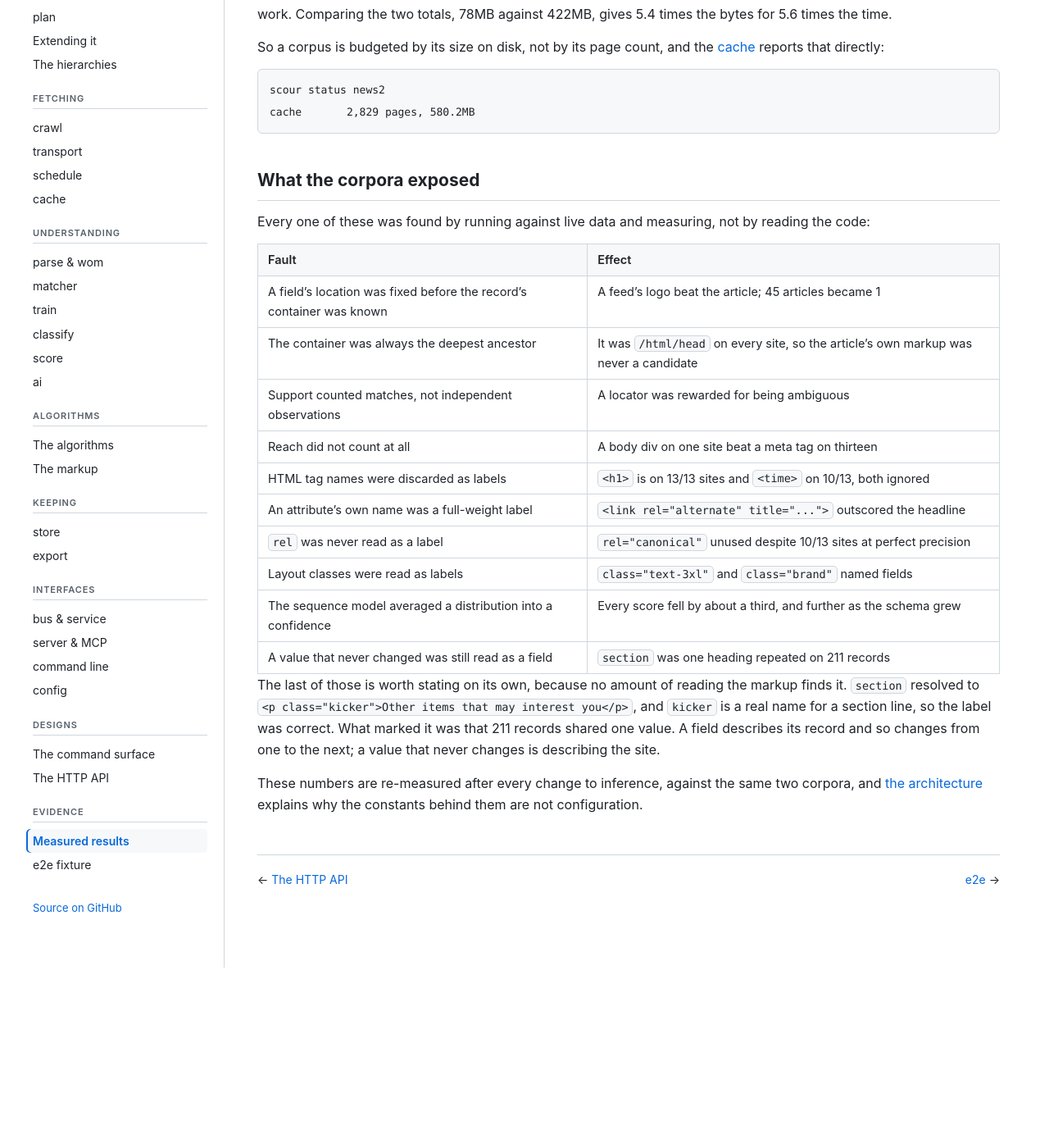
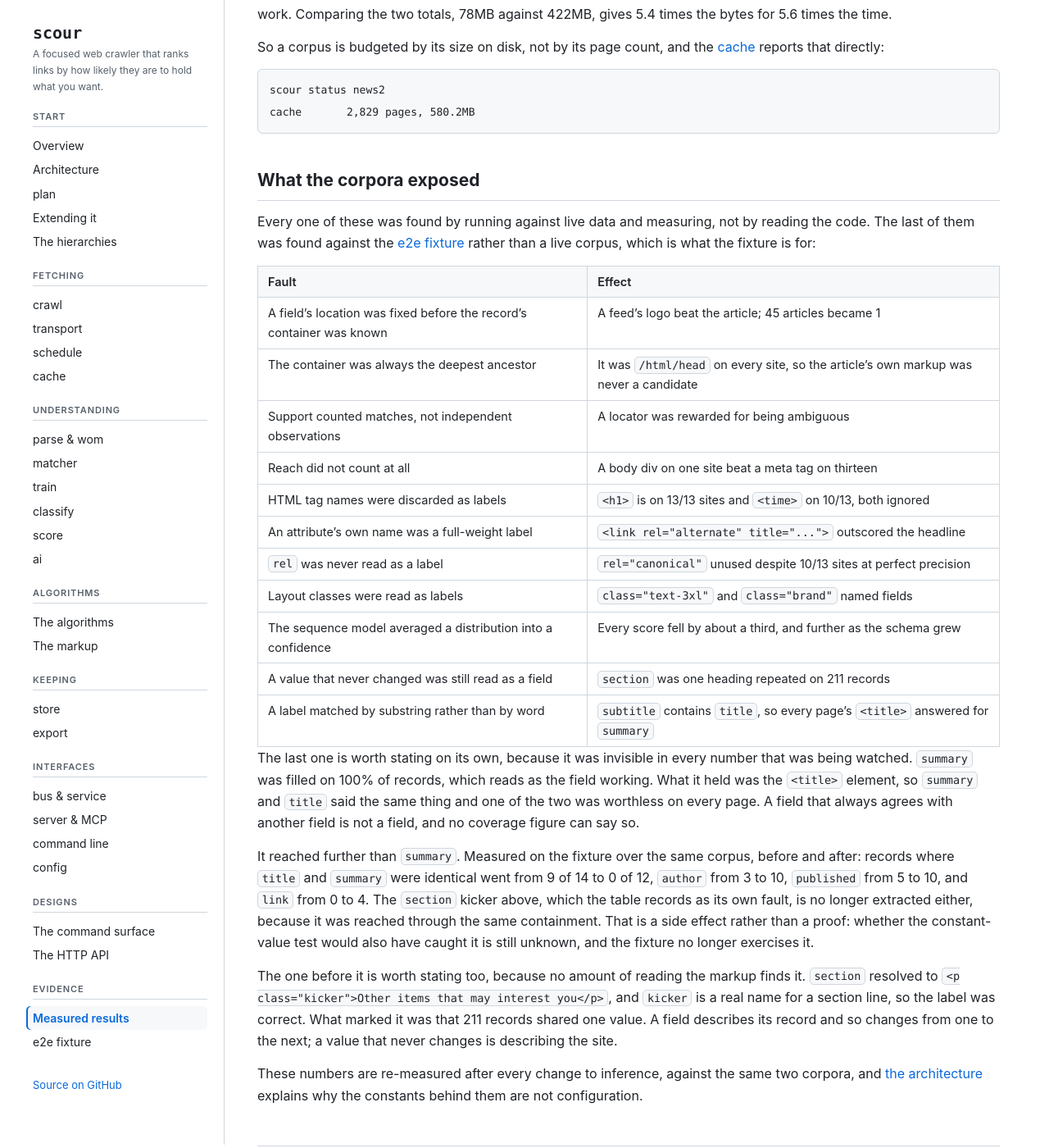
Before and after one commit to rangertaha/scour, a Jekyll site: the page built from docs/results/index.md, in a window 1280 px wide and 1400 px high, scrolled down 2664 px. Shown: the whole window at 82% size. Built offline with Jekyll 4.4.1, drawn with Linux system fonts in a browser that asks for light colours; before the commit the page ends 3844 px from its top, so only the background shows below that.

Commit message:
Record the fault that every number said was working
summary was filled on 100% of records, which reads as a field working. What it
held was the <title> element, so summary and title said the same thing and one
of the two was worthless on every page. No coverage figure can say that, which
is why this one sat there while the numbers around it were being watched.

The results table keeps the faults that running against real data exposed. This
is the first entry found against the e2e fixture rather than a live corpus,
which is what the fixture was built for, so the table says which.

The section kicker is recorded as no longer extracted, with the reason: it went
as a side effect of the same fix rather than because the constant-value test
caught it. Whether that test works is still unknown and the fixture no longer
exercises it, which is worth writing down where somebody will read it rather
than leaving it to look like a win.

```diff
--- a/docs/results/index.md
+++ b/docs/results/index.md
@@ -117,7 +117,9 @@
 ## What the corpora exposed
 
 Every one of these was found by running against live data and measuring, not by
-reading the code:
+reading the code. The last of them was found against the
+[e2e fixture]({{ '/e2e/' | relative_url }}) rather than a live corpus, which is
+what the fixture is for:
 
 | Fault | Effect |
 | --- | --- |
@@ -131,8 +133,25 @@
 | Layout classes were read as labels | `class="text-3xl"` and `class="brand"` named fields |
 | The sequence model averaged a distribution into a confidence | Every score fell by about a third, and further as the schema grew |
 | A value that never changed was still read as a field | `section` was one heading repeated on 211 records |
+| A label matched by substring rather than by word | `subtitle` contains `title`, so every page's `<title>` answered for `summary` |
 
-The last of those is worth stating on its own, because no amount of reading the
+The last one is worth stating on its own, because it was invisible in every
+number that was being watched. `summary` was filled on 100% of records, which
+reads as the field working. What it held was the `<title>` element, so `summary`
+and `title` said the same thing and one of the two was worthless on every page.
+A field that always agrees with another field is not a field, and no coverage
+figure can say so.
+
+It reached further than `summary`. Measured on the fixture over the same
+corpus, before and after: records where `title` and `summary` were identical
+went from 9 of 14 to 0 of 12, `author` from 3 to 10, `published` from 5 to 10,
+and `link` from 0 to 4. The `section` kicker above, which the table records as
+its own fault, is no longer extracted either, because it was reached through the
+same containment. That is a side effect rather than a proof: whether the
+constant-value test would also have caught it is still unknown, and the fixture
+no longer exercises it.
+
+The one before it is worth stating too, because no amount of reading the
 markup finds it. `section` resolved to
 `<p class="kicker">Other items that may interest you</p>`, and `kicker` is a
 real name for a section line, so the label was correct. What marked it was that
```
